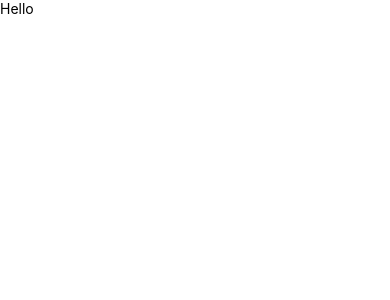
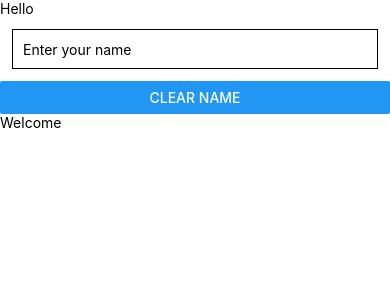
Before and after one commit to ibretsam/react-native-101, a React Native app: screen / in a window 390 px wide. Shown: the top 300 px of the page. Built offline with nearby package versions, Linux system fonts and the light colour scheme.

Commit message:
Buoi 1: Props & State

```diff
--- a/App.tsx
+++ b/App.tsx
@@ -1,16 +1,36 @@
-
-
-import React from 'react';
+import React, { useState } from 'react';
 import {
-  SafeAreaView, Text
+  Button,
+  SafeAreaView, StyleSheet, TextInput
 } from 'react-native';
+import Hello from './src/components/Hello';
+import Welcome from './src/components/Welcome';
 
 const App = () => {
+
+  const [name, setName] = useState("")
+
+  const clearName = () => {
+    setName("")
+  }
+
   return (
     <SafeAreaView>
-      <Text>Hello</Text>
+      <Hello/>
+      <TextInput onChangeText={setName} value={name} style={styles.input} placeholder="Enter your name"/>
+      <Button title='Clear name' onPress={clearName}/>
+      <Welcome name={name}/>
     </SafeAreaView>
   )
 };
 
+const styles = StyleSheet.create({
+  input: {
+    height: 40,
+    margin: 12,
+    borderWidth: 1,
+    padding: 10,
+  },
+});
+
 export default App;
--- /dev/null
+++ b/src/components/Hello.tsx
@@ -0,0 +1,12 @@
+import React from 'react'
+import { SafeAreaView, Text } from 'react-native'
+
+const Hello = () => {
+  return (
+    <SafeAreaView>
+        <Text>Hello</Text>
+    </SafeAreaView>
+  )
+}
+
+export default Hello
--- /dev/null
+++ b/src/components/Welcome.tsx
@@ -0,0 +1,12 @@
+import React from 'react'
+import { SafeAreaView, Text } from 'react-native'
+
+const Welcome = (props: any) => {
+  return (
+    <SafeAreaView>
+        <Text>Welcome {props.name}</Text>
+    </SafeAreaView>
+  )
+}
+
+export default Welcome
```
